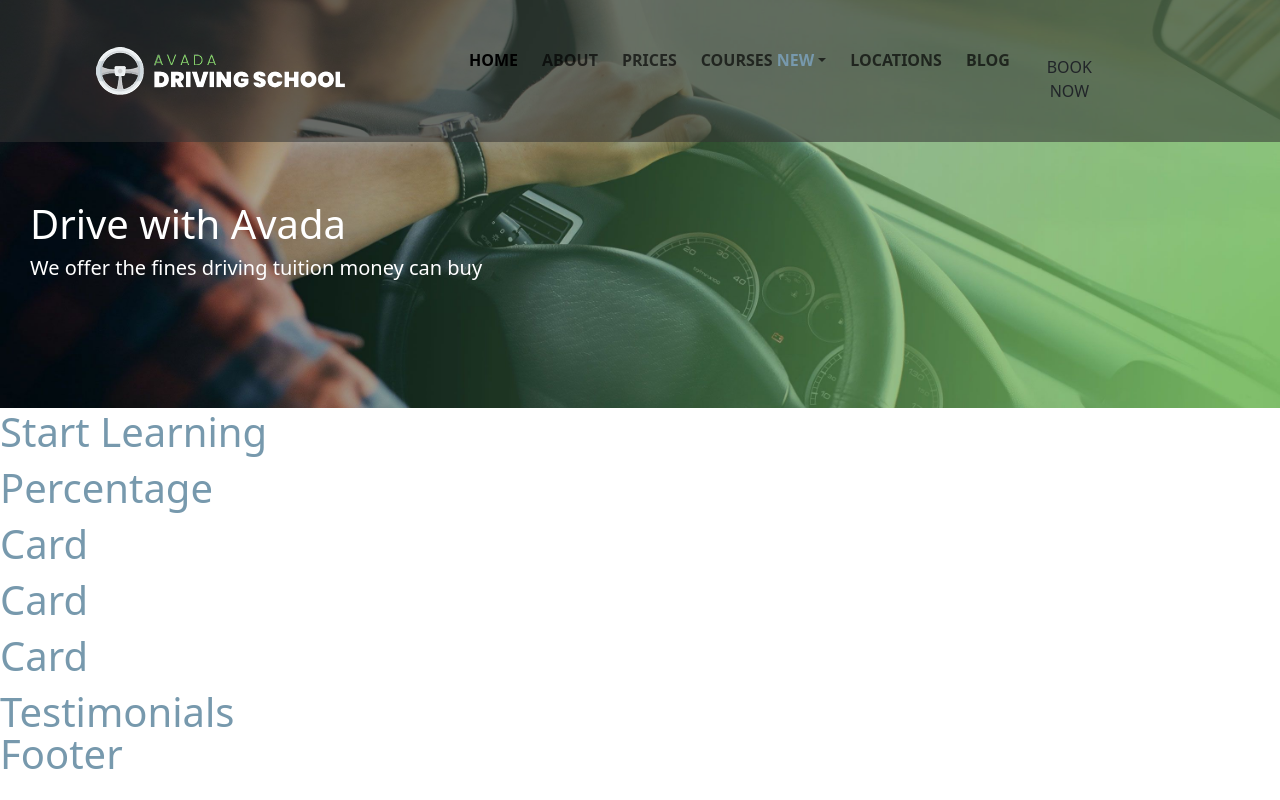
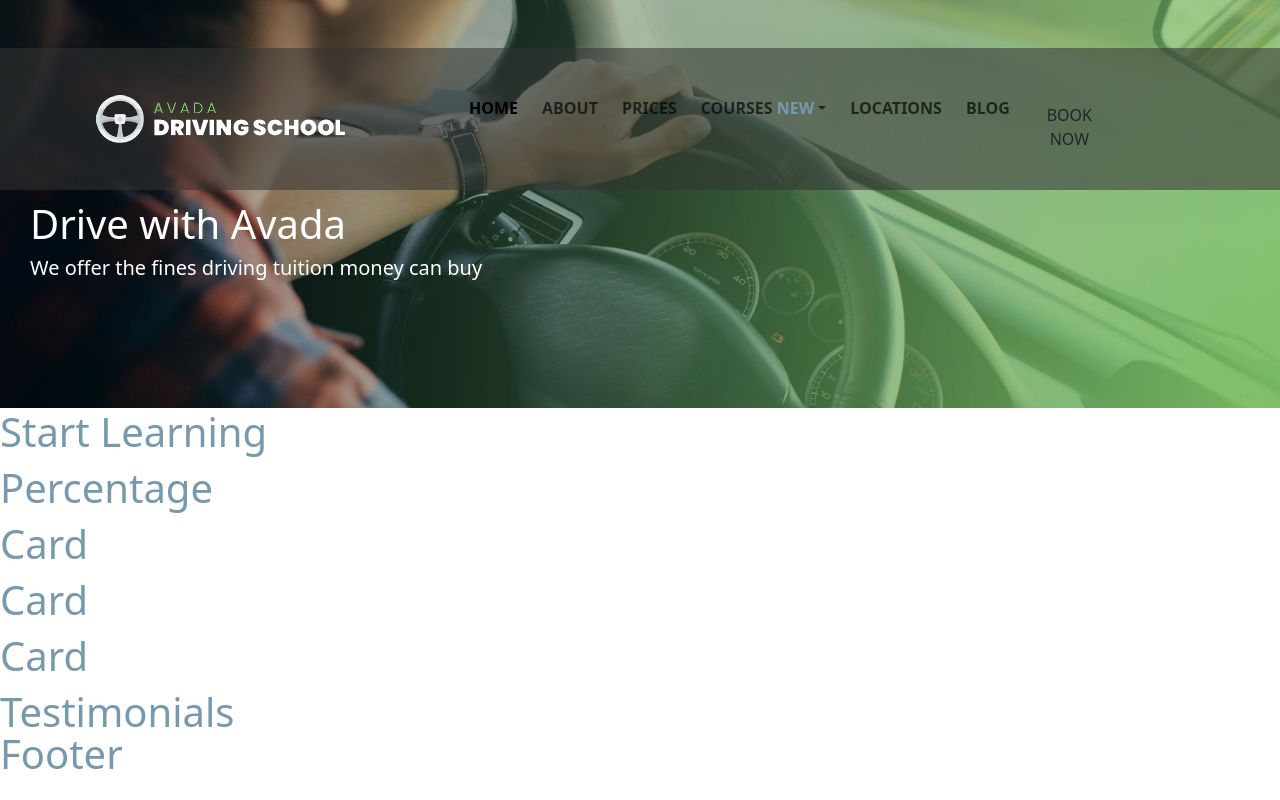
Before and after one commit to MiriamPecora/proj-html-vuejs, a Vue app: page / in a window 1280 px wide. Built offline with nearby package versions, Linux system fonts and the light colour scheme.

Commit message:
[UPD] Header and variables

```diff
--- a/src/assets/scss/partials/_variables.scss
+++ b/src/assets/scss/partials/_variables.scss
@@ -5,6 +5,6 @@ VARIABLES
 $body-bg-color: #fff;
 $color-main: #7ABC64;
 $bg-dark: #333333;
-$bg-dark-semitransparent: #3333338f;
+$bg-dark-semitransparent: #3333338C;
 $color-text: #7799AD;
 $color-title: #494C4E;
--- a/src/components/AppHeader.vue
+++ b/src/components/AppHeader.vue
@@ -6,7 +6,7 @@ export default {
 
 <template>
 <header>
-
+    <div class="p-4"></div>
     <nav class="navbar navbar-expand-lg">
         <div class="container-fluid px-5 mx-5 my-3 fw-bold">
           <a class="navbar-brand" href="#">
@@ -65,4 +65,8 @@ header{
 nav {
     background-color: #3333338C;
 }
+
+.navbar {
+
+}
 </style>
```
